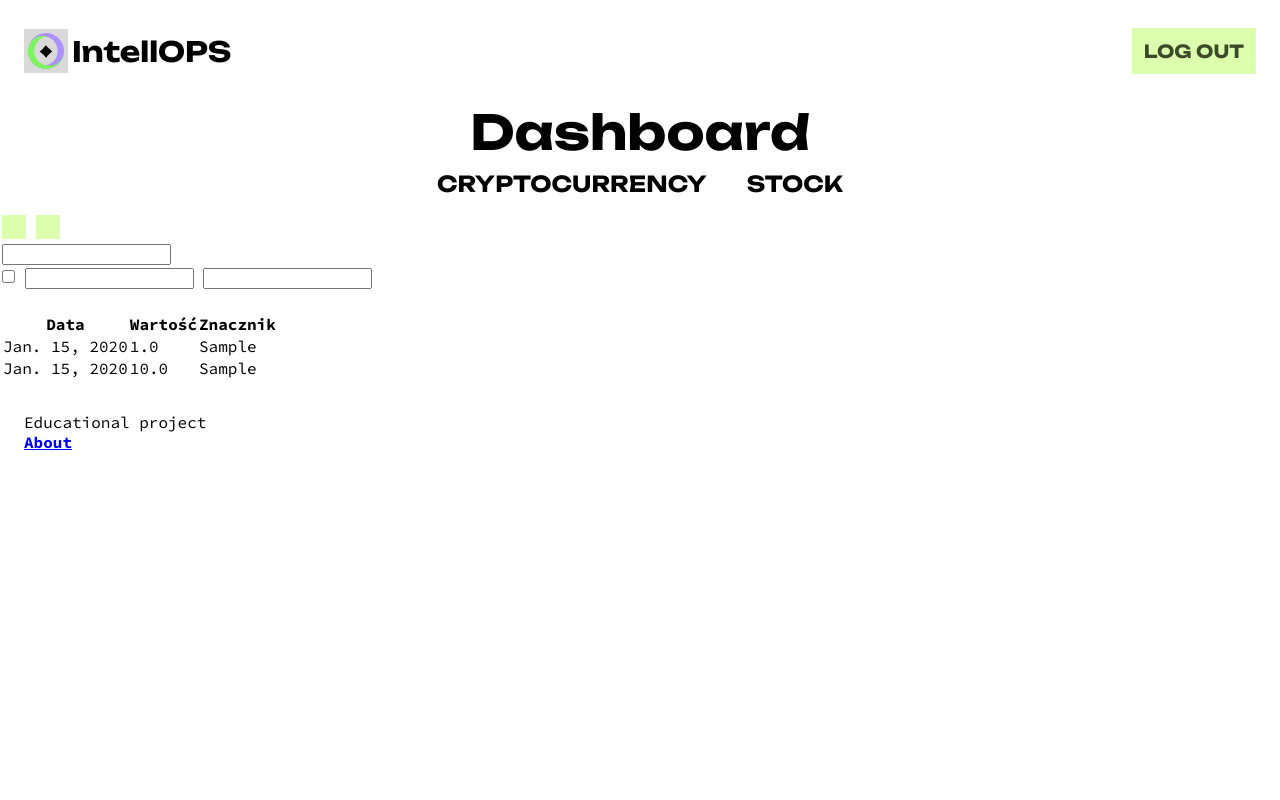
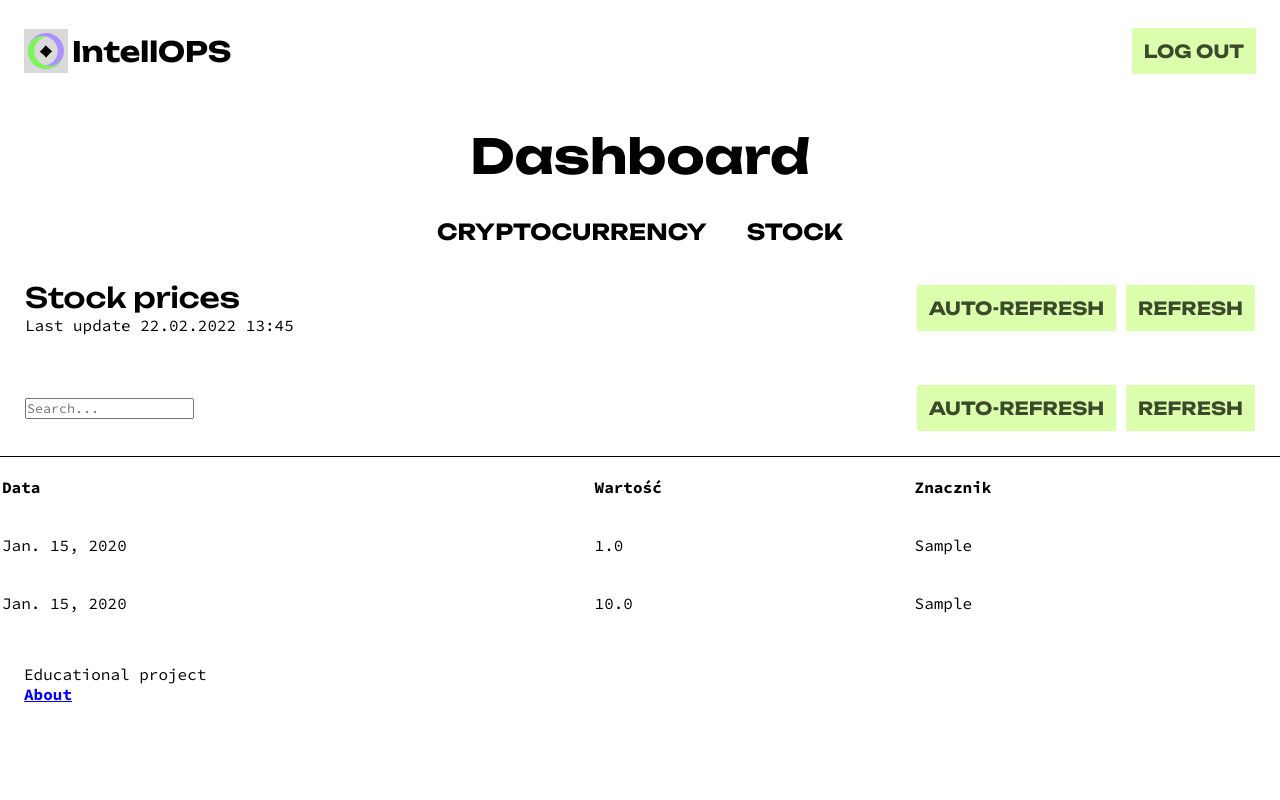
Before and after one commit to sekvi99/proj-live, a Django app: page / in a window 1280 px wide. Run offline with Django 4.2, Linux system fonts and the light colour scheme; a user stored in the database is signed in; tables that the repository leaves empty hold one stand-in row (values such as "Sample post").

Commit message:
dashboard table part1

```diff
--- a/proj_inz/graphsApp/templates/components/displayBanner.html
+++ b/proj_inz/graphsApp/templates/components/displayBanner.html
@@ -5,8 +5,9 @@
     h1 {
     font-size: 48px;
     font-family: var(--font-display);
-    font-weight: 700;
+    font-weight: bolder;
     text-align: center;
+    padding: 24px;
 }
 
 </style>
--- a/proj_inz/graphsApp/templates/graphsApp/dashboard.html
+++ b/proj_inz/graphsApp/templates/graphsApp/dashboard.html
@@ -1,5 +1,4 @@
 {% extends 'mainLayout.html' %}
-<!DOCTYPE html>
 {% comment %}
 <!-- Lista importów języka Jinja -->
 {% endcomment %}
@@ -10,38 +9,29 @@
 {% include "../components/displayBanner.html" with label="Dashboard" %}
 {% include 'graphsApp/navbar.html' %}
 
-<!-- Table Header -->
-<div>
-    <!-- Stock Prices and Update Date -->
-    <div>
-        <h2></h2>
-        <small></small>
-    </div>
-    <!-- Action buttons -->
-    <div>
-        <button></button>
-        <button></button>
-    </div>
-</div>
-<!-- Toolbar -->
-<div>
-    <!-- Searchbox -->
-    <div>
-        <input type="search">
-    </div>
-    <!-- Input fields -->
-    <div>
-        <!-- Favorite Currencies -->
-        <input type="checkbox">
-        <!-- PLN and Hour Input fields -->
-        <input type="select" name="currency">
-        <input type="select" name="timestamp">
-    </div>
-</div>
-<br>
 <!-- Table For Displaying data -->
 <!-- TODO rozwiaznie obrazkow i propertisow w tabeli -->
 <!-- https://stackoverflow.com/questions/9961046/django-template-displaying-images-in-table -->
+<section class="table-section">
+    <div class="table-toolbar">
+        <div>
+            <h3>Stock prices</h3>
+            <caption>Last update 22.02.2022 13:45</caption>
+        </div>
+        <div>
+            <button>Auto-refresh</button>
+            <button>Refresh</button>
+        </div>
+    </div>
+    <div class="table-toolbar">
+        <div>
+            <input type="search" placeholder="Search..."/>
+        </div>
+        <div>
+            <button>Auto-refresh</button>
+            <button>Refresh</button>
+        </div>
+    </div>
     <div class="table-container">
         <table>
             <thead>
@@ -70,5 +60,41 @@
             </tbody>
         </table>
     </div>
+</section>
+<style>
+    table {
+        width: 100%;
+    }
+    tbody {
+        /* background: orange; */
+    }
+    thead {
+        text-align: left;
+    }
+    tr {
+        height: 56px;
+        cursor: help;
+    }
+    .table-container {
+        /* background-color: blueviolet; */
+        border-top: 1px solid var(--text)
+    }
+    .table-section {
+        max-width: 1536px;
+        margin: 0 auto;
+    }
+
+    .table-toolbar {
+        padding: 24px;
+        display: flex;
+        align-items: center;
+        justify-content: space-between;
+    }
+</style>
+<script>
+    // const test = {table_name:"{{table_name}}", data:"{{data}}", situation_message: "{{situation_message}}", currency_description: "{{currency_description}}", form: "{{form}}", calc_value: "{{calc_value}}", table_values: "{{table_values}}", table_keys: "{{table_keys}}", graph: "{{graph}}" }
+    const test = {table_name: "{{table_name}}", headers: "{{headers}}", json_file: "{{json_file}}", unqiue_crypto: "{{unqiue_crypto}}", unique_stock: "{{unique_stock}}" }
+    console.log(test);
+</script>
 
 {% endblock content %}
--- a/proj_inz/graphsApp/templates/graphsApp/navbar.html
+++ b/proj_inz/graphsApp/templates/graphsApp/navbar.html
@@ -1,9 +1,26 @@
 <!-- Resuable component for  navbar -->
 <nav>
-    <a href="cryptocurrencies"><button class="navLink">Cryptocurrency</button></a>
-    <a href="stockexchange"><button class="navLink">Stock</button></a>
+    <a href="cryptocurrencies"><button class="navLink" id="crypto">Cryptocurrency</button></a>
+    <a href="stockexchange"><button class="navLink" id="stock">Stock</button></a>
 
 </nav>
+
+<script>
+    // FIXME: refaktoryzacja funkcji
+    const x = document.getElementById("crypto")
+    const y = document.getElementById("stock")
+    if (location.pathname === '/cryptocurrencies') {
+        x.className += " choosen"
+        y.className = y.className.replace(" choosen", "");
+
+    } else if (location.pathname === '/stockexchange'){
+        x.className += " choosen"
+        y.className = y.className.replace(" choosen", "");
+    } else {
+        x.className = x.className.replace(" choosen", "");
+        y.className = y.className.replace(" choosen", "");
+    }
+</script>
 <style>
     nav {
     display: flex;
@@ -11,6 +28,10 @@
     align-items: center;
     gap: 16px;
 
+    }
+    .choosen {
+        background-color: var(--primary-light)!important;
+        border-bottom: 2px solid var(--primary-dark)!important;
     }
 
     .navLink  {
@@ -26,6 +47,5 @@
     .navLink:hover {
         background-color: var(--primary-light)!important;
         border-bottom: 2px solid var(--primary-dark);
-
     }
 </style>
--- a/proj_inz/graphsApp/views.py
+++ b/proj_inz/graphsApp/views.py
@@ -33,6 +33,7 @@ def home(request):
         stock_model = get_model_by_name('stockexchange')
         data = [crypto_model.objects.filter(symbol = crypto).values('date', 'value', 'symbol').last() for crypto in unqiue_crypto] + \
             [stock_model.objects.filter(symbol = stock).values('date', 'close_price', 'symbol').last() for stock in unique_stock]
+        print("test", data)
     except Exception:
         pass
 
--- a/proj_inz/static/css/customStyles.css
+++ b/proj_inz/static/css/customStyles.css
@@ -50,7 +50,7 @@
 }
 
 body {
-
+    min-height: 100vh;
     margin: 0  auto;
 }
 
--- a/proj_inz/templates/appBar.html
+++ b/proj_inz/templates/appBar.html
@@ -52,6 +52,7 @@
     .a-logo > div> h1 {
         font-size: 28px!important;
         font-family: var(--font-display);
+        padding: inherit;
     }
 
     .a-logo:hover {
```
Also changed, not shown: proj_inz/graphsApp/templates/home.html (deleted). Lines whose indentation alone changed are shown as unchanged.
